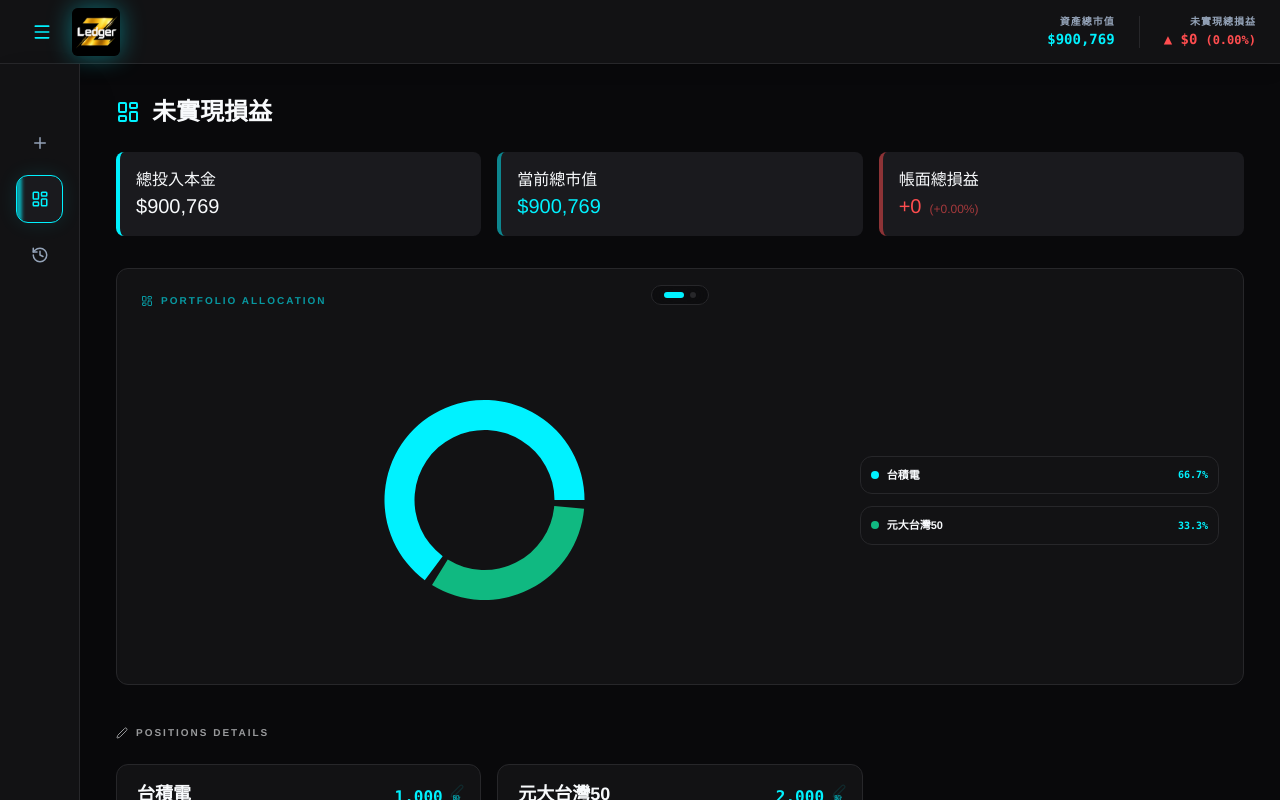
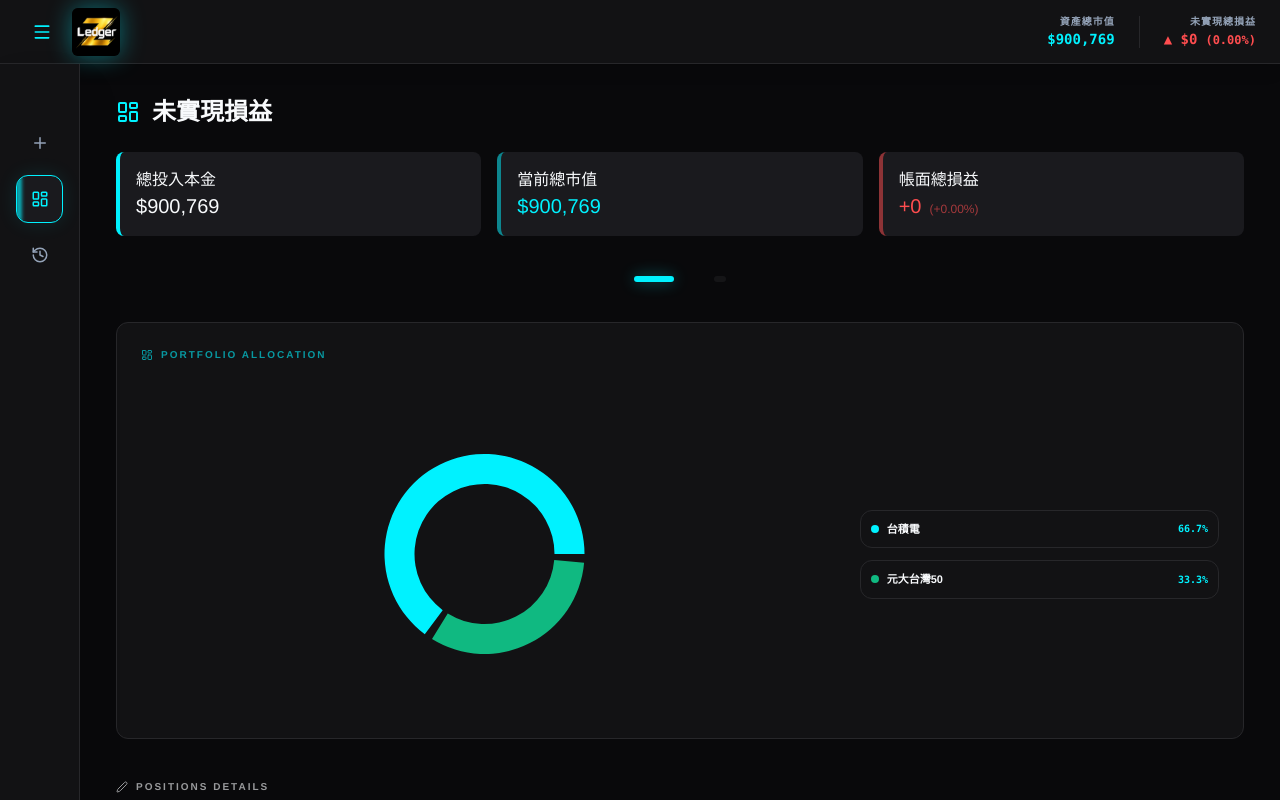
Before and after one commit to qazs792589-lang/Z-Money-, a React (Vite) app: page / in a window 1280 px wide. Both pictures are taken after a click on the button 39 px from the left and 199 px from the top of the page. Shown: the top 800 px of the page. Built offline with nearby package versions, Linux system fonts and the light colour scheme.

Commit message:
feat: implement PortfolioView component with interactive asset allocation charts and performance metrics

```diff
--- a/src/components/PortfolioView.tsx
+++ b/src/components/PortfolioView.tsx
@@ -96,29 +96,50 @@ export const PortfolioView: React.FC<PortfolioViewProps> = ({
         </div>
       </div>
 
-      {/* 2. Swiper Content */}
-      <div className="relative overflow-visible">
+      {/* 2. Page Indicators - Fixed nesting to be clickable and outside the card */}
+      <div className="flex justify-center gap-4 px-1 -mt-2 -mb-2 relative z-50">
+        {[0, 1].map(i => (
+          <button
+            key={i}
+            onClick={(e) => {
+              e.preventDefault();
+              e.stopPropagation();
+              paginate(i);
+            }}
+            className="group py-4 px-3 outline-none cursor-pointer touch-none"
+          >
+            <div className={cn(
+              "h-1.5 rounded-full transition-all duration-500 ease-out",
+              page === i
+                ? "bg-[var(--accent)] w-10 shadow-[0_0_15px_var(--accent-glow)]"
+                : "bg-[var(--border)] w-3 opacity-40 group-hover:opacity-100 group-hover:bg-[var(--text-dim)]"
+            )} />
+          </button>
+        ))}
+      </div>
+
+      {/* 3. Swiper Content */}
+      <div className="relative overflow-visible cursor-grab active:cursor-grabbing">
         <motion.div
           className="flex w-full"
           animate={{ x: `-${page * 100}%` }}
-          transition={{ type: "spring", stiffness: 300, damping: 30 }}
+          transition={{ type: "spring", stiffness: 260, damping: 26 }}
           drag="x"
           dragConstraints={{ left: 0, right: 0 }}
-          dragElastic={0.2}
+          dragElastic={0.6}
           onDragEnd={(_, info) => {
-            if (info.offset.x < -100 && page === 0) paginate(1);
-            if (info.offset.x > 100 && page === 1) paginate(0);
+            const threshold = 100;
+            const velocityThreshold = 500;
+            if (info.offset.x < -threshold || info.velocity.x < -velocityThreshold) {
+              if (page === 0) paginate(1);
+            } else if (info.offset.x > threshold || info.velocity.x > velocityThreshold) {
+              if (page === 1) paginate(0);
+            }
           }}
         >
           {/* Page 1: Allocation & Holdings */}
           <div className="w-full shrink-0 px-1 space-y-10">
             <div className="elegant-card p-6 relative">
-              {/* Floating Page Indicator on Chart */}
-              <div className="absolute top-4 left-1/2 -translate-x-1/2 flex gap-1.5 z-30 bg-[var(--bg-primary)]/50 backdrop-blur-md px-3 py-1.5 rounded-full border border-[var(--border)]">
-                <div className={cn("h-1.5 rounded-full transition-all duration-300", page === 0 ? "bg-[var(--accent)] w-5" : "bg-[var(--border)] w-1.5")} />
-                <div className={cn("h-1.5 rounded-full transition-all duration-300", page === 1 ? "bg-[var(--accent)] w-5" : "bg-[var(--border)] w-1.5")} />
-              </div>
-
               <h3 className="text-[10px] font-black opacity-60 flex items-center gap-2 mb-8 uppercase tracking-[0.2em] text-[var(--accent)]">
                 <LayoutDashboard size={12} /> Portfolio Allocation
               </h3>
@@ -195,12 +216,17 @@ export const PortfolioView: React.FC<PortfolioViewProps> = ({
                   const hroi = h.avgCost > 0 ? (hpl / h.totalInvested) * 100 : 0;
                   return (
                     <div key={h.ticker} className="elegant-card p-5 hover:border-[var(--accent)] transition-all group relative">
-                      <div className="absolute top-4 right-4 opacity-10 group-hover:opacity-100 transition-opacity">
-                        <button onClick={() => { setSelectedTicker(h.ticker); setActiveView('A'); }} className="text-[var(--accent)]"><Edit2 size={14} /></button>
-                      </div>
                       <div className="flex justify-between items-start mb-6">
                         <div>
-                          <h4 className="text-lg font-black text-[var(--text-main)] leading-none mb-1">{h.name}</h4>
+                          <div className="flex items-center gap-2 mb-1">
+                            <h4 className="text-lg font-black text-[var(--text-main)] leading-none">{h.name}</h4>
+                            <button
+                              onClick={() => { setSelectedTicker(h.ticker); setActiveView('A'); }}
+                              className="opacity-0 group-hover:opacity-40 hover:!opacity-100 transition-opacity text-[var(--accent)]"
+                            >
+                              <Edit2 size={12} />
+                            </button>
+                          </div>
                           <span className="text-[9px] text-[var(--text-dim)] font-mono uppercase tracking-tighter">{h.ticker}</span>
                         </div>
                         <div className="text-right">
@@ -239,12 +265,6 @@ export const PortfolioView: React.FC<PortfolioViewProps> = ({
           {/* Page 2: Trend & Matrix */}
           <div className="w-full shrink-0 px-1 space-y-10">
             <div className="elegant-card p-6 relative">
-              {/* Floating Page Indicator on Chart */}
-              <div className="absolute top-4 left-1/2 -translate-x-1/2 flex gap-1.5 z-30 bg-[var(--bg-primary)]/50 backdrop-blur-md px-3 py-1.5 rounded-full border border-[var(--border)]">
-                <div className={cn("h-1.5 rounded-full transition-all duration-300", page === 0 ? "bg-[var(--accent)] w-5" : "bg-[var(--border)] w-1.5")} />
-                <div className={cn("h-1.5 rounded-full transition-all duration-300", page === 1 ? "bg-[var(--accent)] w-5" : "bg(--border) w-1.5")} />
-              </div>
-
               <h3 className="text-[10px] font-black opacity-60 flex items-center gap-2 mb-8 uppercase tracking-[0.2em] text-[var(--accent)]">
                 <Activity size={12} /> Valuation Trend
               </h3>
```
Also changed, not shown: stock_prices.json (+1 -1 lines).
